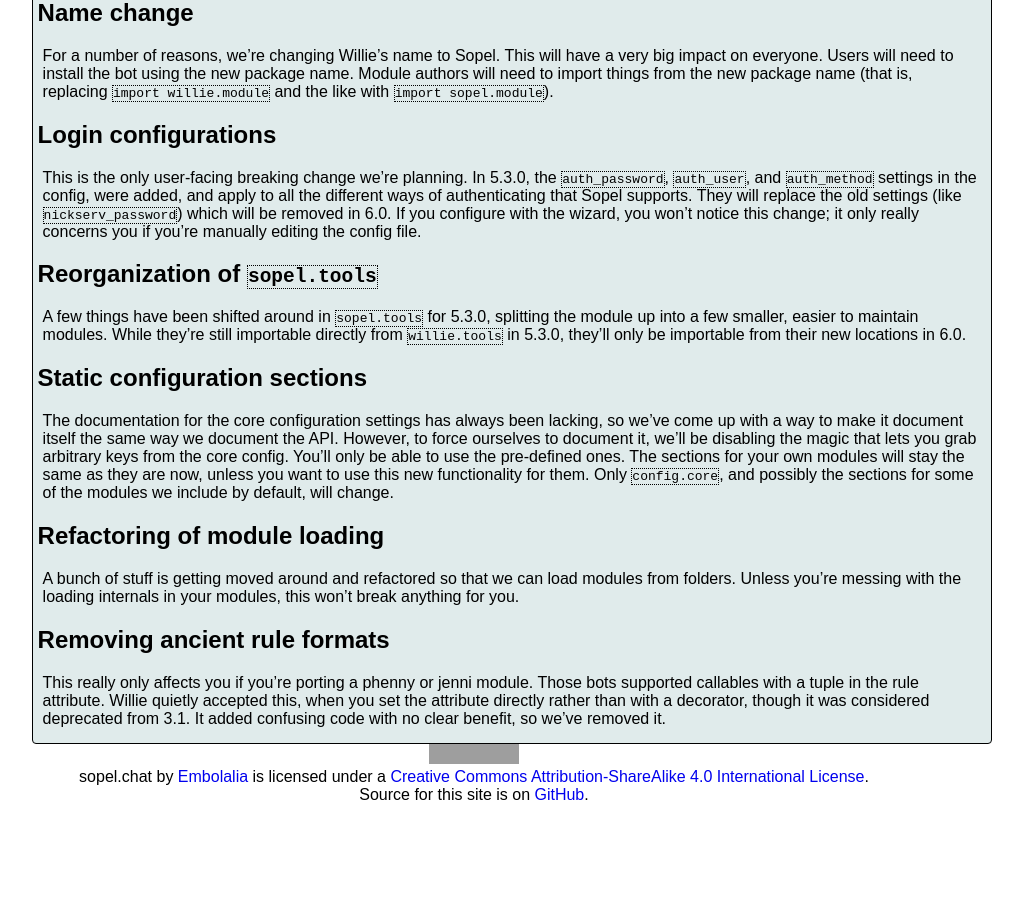
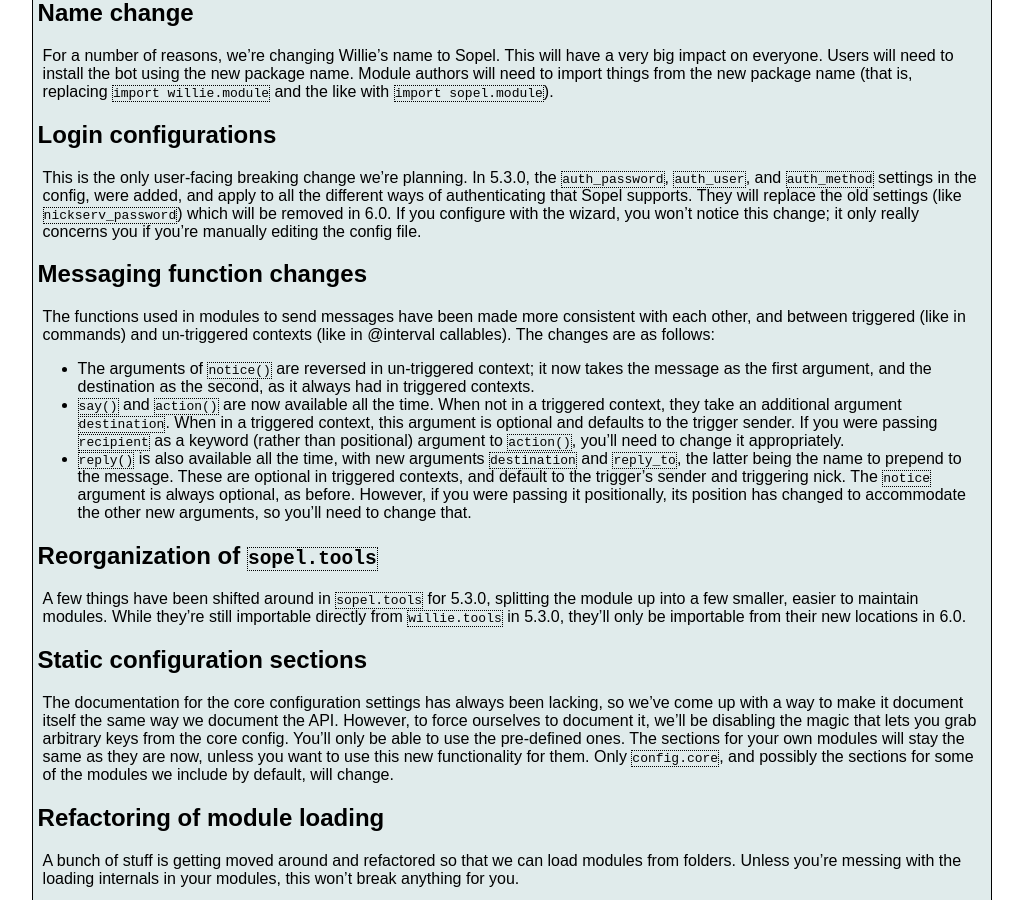
Before and after one commit to sopel-irc/sopel.chat, a Jekyll site: the page built from willie_6.md, in a window 1280 px wide and 900 px high, scrolled down 384 px. Shown: the whole window, without its empty margins (166-1189 px from the left). Built offline with Jekyll 4.4.1, drawn with Linux system fonts in a browser that asks for light colours; some web fonts are replaced; Markdown is read by kramdown in place of the engine named in the settings; before the commit the page ends 1196 px from its top, so only the background shows below that; grey boxes are pictures that could not be loaded.

Commit message:
Add notes on changed messaging functions

```diff
--- a/willie_6.md
+++ b/willie_6.md
@@ -36,6 +36,29 @@
 this change; it only really concerns you if you're manually editing the config
 file.
 
+## Messaging function changes
+
+The functions used in modules to send messages have been made more consistent
+with each other, and between triggered (like in commands) and un-triggered
+contexts (like in @interval callables). The changes are as follows:
+
+* The arguments of `notice()` are reversed in un-triggered context; it now
+  takes the message as the first argument, and the destination as the second,
+  as it always had in triggered contexts.
+* `say()` and `action()` are now available all the time. When not in a
+  triggered context, they take an additional argument `destination`. When in a
+  triggered context, this argument is optional and defaults to the trigger
+  sender. If you were passing `recipient` as a keyword (rather than positional)
+  argument to `action()`, you'll need to change it appropriately.
+* `reply()` is also available all the time, with new arguments
+  `destination` and `reply_to`, the latter being the name to prepend to the
+  message. These are optional in triggered contexts, and default to the
+  trigger's sender and triggering nick. The `notice` argument is always
+  optional, as before. However, if you were passing it positionally, its
+  position has changed to accommodate the other new arguments, so you'll need
+  to change that.
+
+
 ## Reorganization of `sopel.tools`
 
 A few things have been shifted around in `sopel.tools` for 5.3.0, splitting
```
